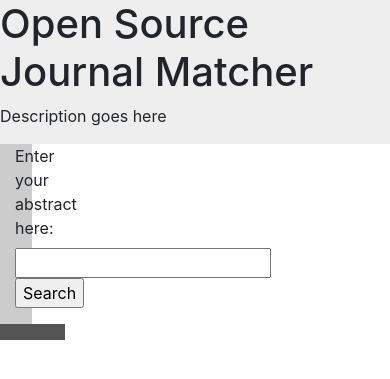
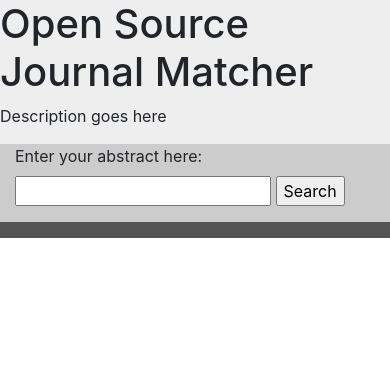
Before and after one commit to MarkEEaton/open-journal-matcher, a Flask app: page / in a window 390 px wide. Shown: the top 379 px of the page. Run offline with Flask 2, Linux system fonts and the light colour scheme; some libraries are stand-ins or nearby versions.

Commit message:
fix max-width of col-1 and col-2

```diff
--- a/static/default.css
+++ b/static/default.css
@@ -1,36 +1,52 @@
 .wrapper {
 		display: grid;
+		grid-auto-columns: 1fr;
 }
 
-#top {
-		background-color: #eee;
-		grid-column: 1 / 3;
-}
 
 ul {
 		list-style-type: none;
 }
 
+
 @media (min-width:501px) {
+	#top {
+			background-color: #eee;
+			grid-row: 1 / 2;
+			grid-column: 1 / 3;
+	}
+
 	.col-1 {
 			background-color: #ccc;
+			grid-row: 2 / 3;
 			grid-column: 1 / 2;
+			max-width: unset;
 	}
 
 
 	.col-2 {
 			background-color: #555;
+			grid-row: 2 / 3;
 			grid-column: 2 / 3;
+			max-width: unset;
 	}
 }
 
 @media (max-width: 500px) {
+	#top {
+			background-color: #eee;
+			grid-row: 1 / 2;
+			grid-column: 1 / 2;
+	}
+
 	.col-1 {
-			grid-column: 1 / 3;
+			grid-row: 2 / 3;
+			grid-column: 1 / 2;
 			background-color: #ccc;
 	}
 	.col-2 {
-			grid-column: 1 / 3;
+			grid-row: 3 / 4;
+			grid-column: 1 / 2;
 			background-color: #555;
 	}
 }
--- a/templates/index.html
+++ b/templates/index.html
@@ -26,7 +26,7 @@
 				<h1>Open Source Journal Matcher</h1>
 				<p>Description goes here</p>
 			</div>
-			<div class="col-1">
+			<div class="col-1" style="max-width:100%">
 				<form action="" method="POST" novalidate>
 						{{ form.hidden_tag() }}
 						<p>{{ form.web_abstract_var.label }} {{ form.web_abstract_var() }} {{ form.submit() }}</p>
@@ -37,7 +37,7 @@
 					</div>
 				</div>
 			</div>
-			<div class="col-2">
+			<div class="col-2" style="max-width:100%">
 				<ul>
 						{% for item in output %}
 						<li><strong>{{ "{0:.2f}".format(item) }}</strong> : {{ output[item][0] }}.  ISSN: {{ output[item][1] }}</li>
```
